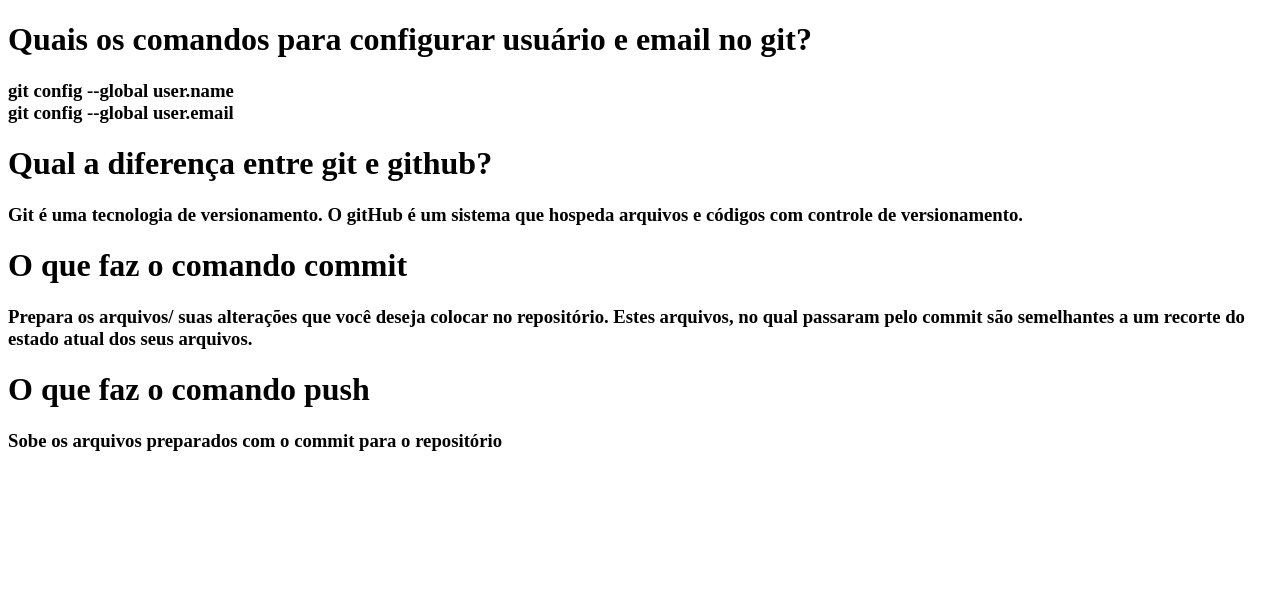
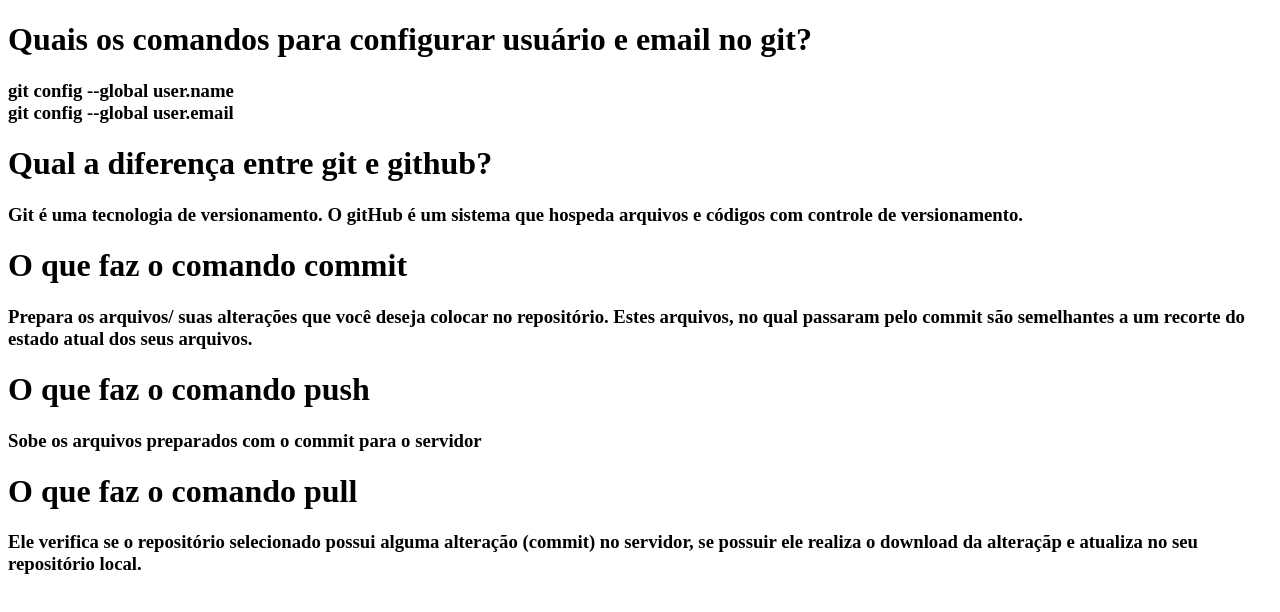
Before and after one commit to GabrielEstvam/treinamentoGit, a plain HTML site: page index.html in a window 1280 px wide. Drawn offline with Linux system fonts and the light colour scheme.

Commit message:
Resposta05

```diff
--- a/index.html
+++ b/index.html
@@ -17,6 +17,10 @@
              commit são semelhantes a um recorte do estado atual dos seus arquivos.
         </h3>
         <h1>O que faz o comando push</h1>
-        <h3>Sobe os arquivos preparados com o commit para o repositório</h3>
+        <h3>Sobe os arquivos preparados com o commit para o servidor</h3>
+        <h1>O que faz o comando pull</h1>
+        <h3>Ele verifica se o repositório selecionado possui alguma alteração (commit) no servidor, se possuir ele realiza o
+            download da alteraçãp e atualiza no seu repositório local.
+        </h3>
     </body>
 </html>
```
